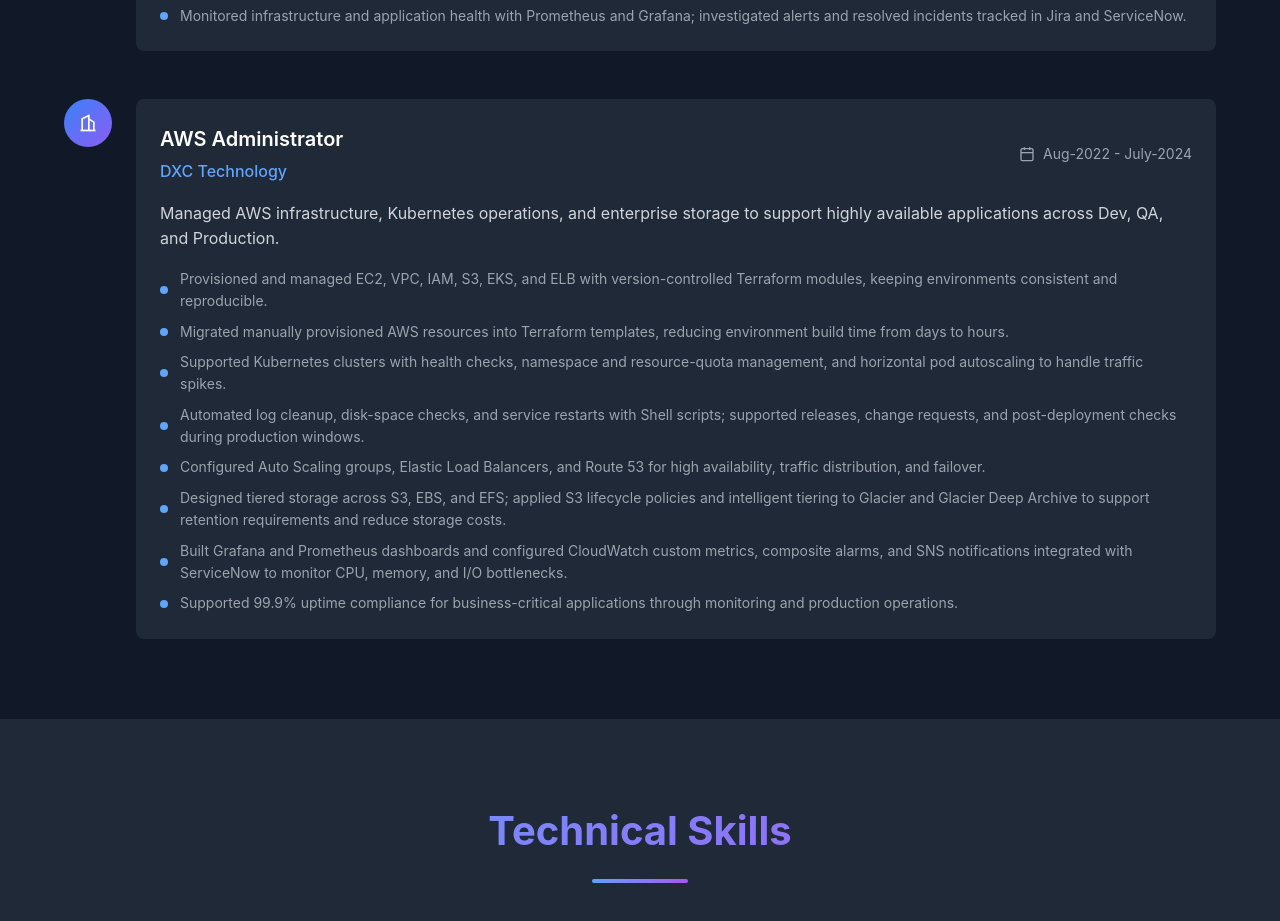
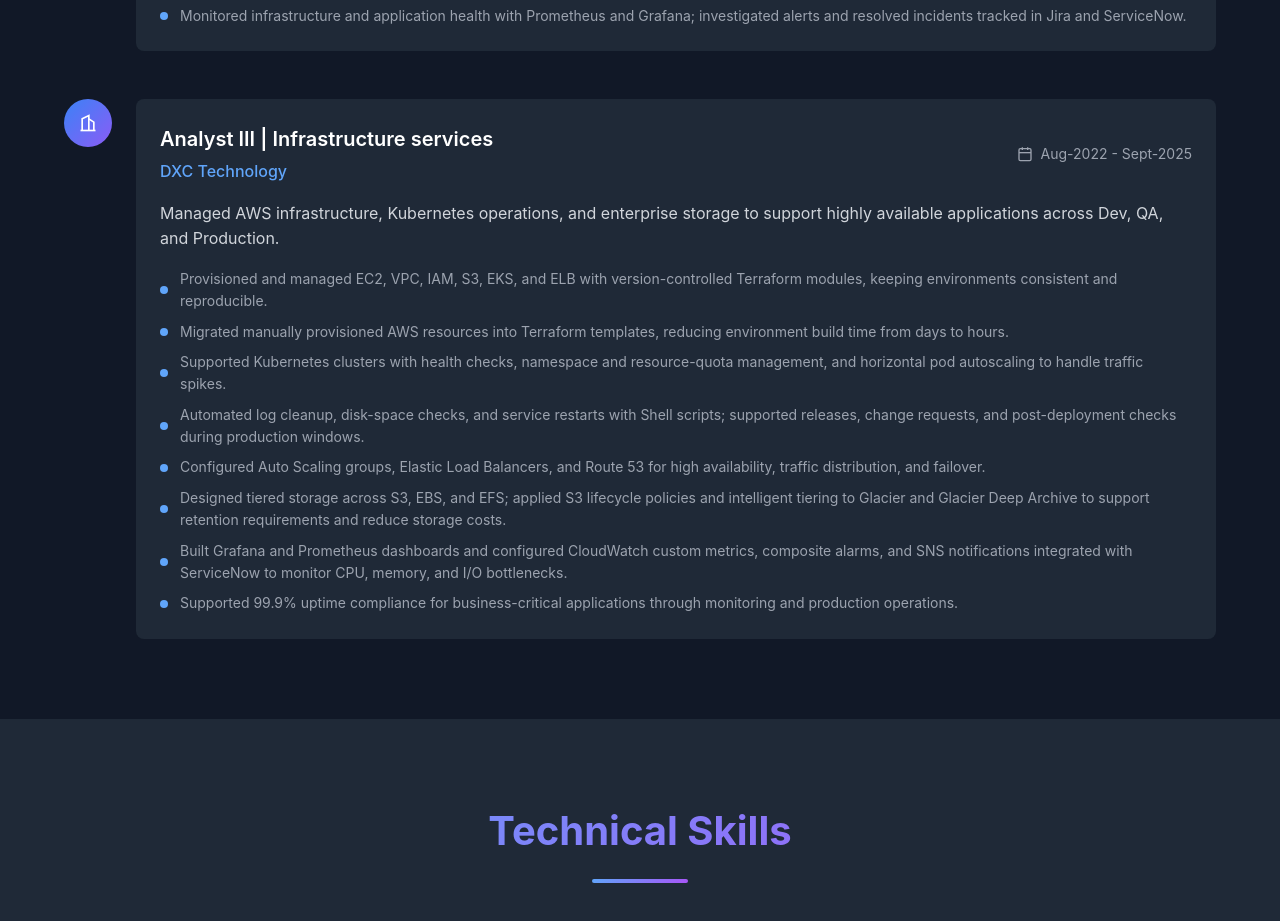
Before and after one commit to mcschandra/mcschandra, a plain HTML site: page index.html in a window 1280 px wide. Shown: the part 2208-3129 px from the top of the page. Drawn offline with Linux system fonts and the light colour scheme.

Commit message:
experience dates updated

```diff
--- a/index.html
+++ b/index.html
@@ -221,7 +221,7 @@
                     <div class="timeline-content">
                         <div class="timeline-header">
                             <div class="timeline-title-group">
-                                <h3 class="timeline-title">AWS Administrator</h3>
+                                <h3 class="timeline-title">Analyst III | Infrastructure services</h3>
                                 <p class="timeline-company">DXC Technology</p>
                             </div>
                             <div class="timeline-period">
@@ -231,7 +231,7 @@
                                     <line x1="8" y1="2" x2="8" y2="6"/>
                                     <line x1="3" y1="10" x2="21" y2="10"/>
                                 </svg>
-                                <span>Aug-2022 - July-2024</span>
+                                <span>Aug-2022 - Sept-2025</span>
                             </div>
                         </div>
                         <p class="timeline-description">Managed AWS infrastructure, Kubernetes operations, and enterprise storage to support highly available applications across Dev, QA, and Production.</p>
```
